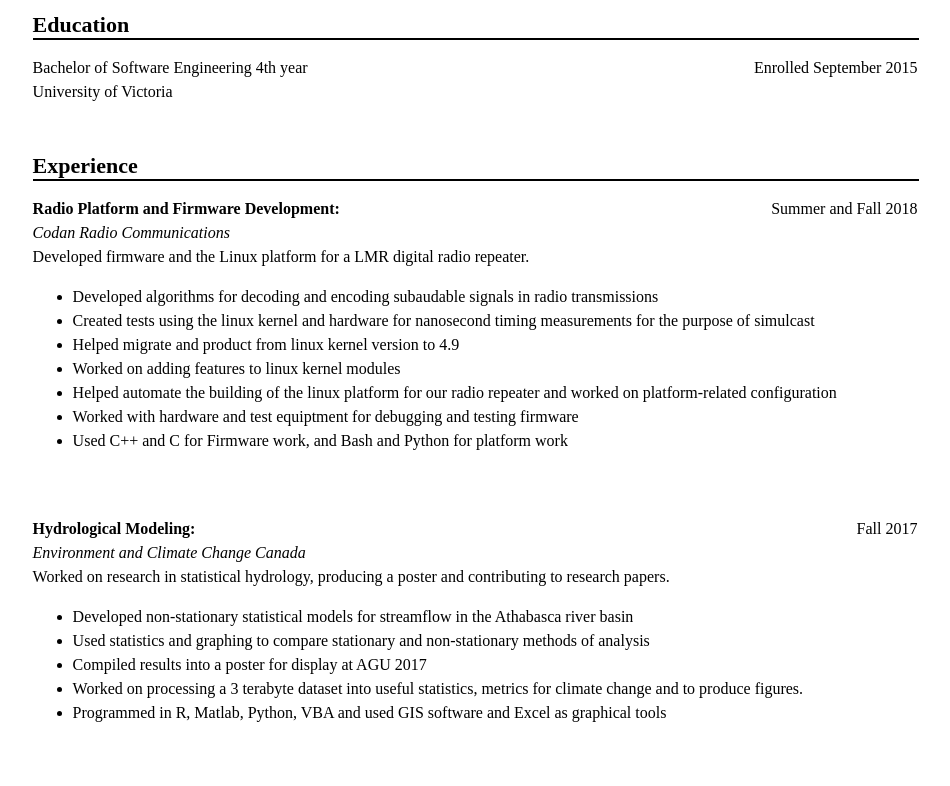
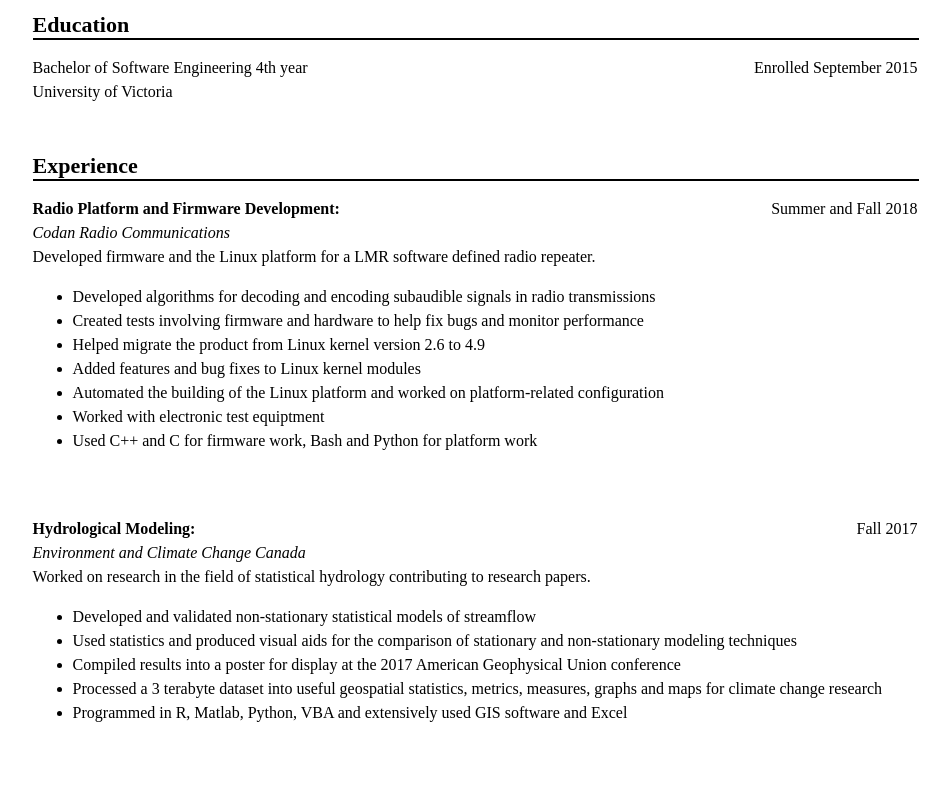
Before and after one commit to joshhartmann11/joshhartmann11.github.io, a plain HTML site: page index.html in a window 1280 px wide. Shown: the part 150-936 px from the top of the page, without its empty margins (165-1115 px from the left). Drawn offline with Linux system fonts and the light colour scheme.

Commit message:
Updated resume

```diff
--- a/index.html
+++ b/index.html
@@ -20,15 +20,15 @@
                     <h3>
                         <b>Radio Platform and Firmware Development:</b><k style="float:right;">Summer and Fall 2018</k><br>
                         <i>Codan Radio Communications</i><br>
-                            Developed firmware and the Linux platform for a LMR digital radio repeater.
+                            Developed firmware and the Linux platform for a LMR software defined radio repeater.
                             <ul>
-                                <li>Developed algorithms for decoding and encoding subaudable signals in radio transmissions</li>
-                                <li>Created tests using the linux kernel and hardware for nanosecond timing measurements for the purpose of simulcast</li>
-                                <li>Helped migrate and product from linux kernel version to 4.9</li>
-                                <li>Worked on adding features to linux kernel modules</li>
-                                <li>Helped automate the building of the linux platform for our radio repeater and worked on platform-related configuration</li>
-                                <li>Worked with hardware and test equiptment for debugging and testing firmware</li>
-                                <li>Used C++ and C for Firmware work, and Bash and Python for platform work</li>
+                                <li>Developed algorithms for decoding and encoding subaudible signals in radio transmissions</li>
+                                <li>Created tests involving firmware and hardware to help fix bugs and monitor performance</li>
+                                <li>Helped migrate the product from Linux kernel version 2.6 to 4.9</li>
+                                <li>Added features and bug fixes to Linux kernel modules</li>
+                                <li>Automated the building of the Linux platform and worked on platform-related configuration</li>
+                                <li>Worked with electronic test equiptment</li>
+                                <li>Used C++ and C for firmware work, Bash and Python for platform work</li>
                             </ul>
 
 
@@ -37,13 +37,13 @@
 
                         <b>Hydrological Modeling:</b><k style="float:right;">Fall 2017</k><br>
                         <i>Environment and Climate Change Canada</i><br>
-                            Worked on research in statistical hydrology, producing a poster and contributing to research papers.
+                            Worked on research in the field of statistical hydrology contributing to research papers.
                             <ul>
-                                <li>Developed non-stationary statistical models for streamflow in the Athabasca river basin</li>
-                                <li>Used statistics and graphing to compare stationary and non-stationary methods of analysis</li>
-                                <li>Compiled results into a poster for display at AGU 2017</li>
-                                <li>Worked on processing a 3 terabyte dataset into useful statistics, metrics for climate change and to produce figures.</li>
-                                <li>Programmed in R, Matlab, Python, VBA and used GIS software and Excel as graphical tools</li>
+                                <li>Developed and validated non-stationary statistical models of streamflow</li>
+                                <li>Used statistics and produced visual aids for the comparison of stationary and non-stationary modeling techniques</li>
+                                <li>Compiled results into a poster for display at the 2017 American Geophysical Union conference</li>
+                                <li>Processed a 3 terabyte dataset into useful geospatial statistics, metrics, measures, graphs and maps for climate change research</li>
+                                <li>Programmed in R, Matlab, Python, VBA and extensively used GIS software and Excel</li>
                             </ul>
 
                         <br>
@@ -51,16 +51,16 @@
 
                         <b>Day Camp Counsellor:</b><k style="float:right;">Summer 2016</k><br>
                         <i>Hive Development</i><br>
-                            Summer day-camp counsellor supporting children both with and without a variety of disabilities. Lead in community
-                            activities, organizing events, and creating camp schedules that were tailored to kids with differing abilities.
+                        Summer day-camp counselor supporting children both with and without a variety of disabilities. Leader in community activities,
+                        organizing events, and creating camp schedules that were tailored to kids with disabilities.
 
                         <br>
                         <br>
                         <br>
 
                         <b>Support Worker:</b><k style="float:right;">Summer 2016</k><br>
-                            Worked with a child with developmental disabilities, taking him out on community excursions
-                            while working on behavioral, communication, and violence issues.  Worked alongside other supporters in his journey.
+                        Worked with a child with developmental disabilities, taking him out on community excursions while working on behavioural challenges, strengthening
+                        communication, and de-escalating violence. Worked alongside other supporters in his journey.
 
                         <br>
                         <br>
@@ -68,9 +68,8 @@
 
                         <b>Summer Camp Counsellor (Volunteer):</b><k style="float:right;">Summer 2015, Summer 2014</k><br>
                         <i>Stillwood Camp and Conference Centre</i><br>
-                            Counsellor with 10 kids, aged 6-17, for 6 days at a time. Counselled many kids with disabilities integrating
-                            them into camp. Lead activities, maintained facilities, organized kids, and worked as a team to produce
-                            events for campers.
+                        Counselor with 10 kids, aged 6-17, for 6 days at a time. Supported many kids with developmental disabilities, integrating them into camp. Leader of activities,
+                        maintained facilities, organized kids, and worked as a team to produce events for campers.
                     </h3><br>
 
 
@@ -78,8 +77,8 @@
                 <h1>Technical Skills<div id="divline"></div></h1>
                     <h3>
                         <b>Programming:</b>
-                        Proficient programming in Python, R, Java, Matlab, C, C++, and working with SQL, HTML, CSS, Javascript, and UML.
-                        Experienced with git, Atlassian and ADO tools, object oriented design, relational databases, multithreading, and with Windows, OSX, and Linux.
+                        Proficient in Python, C, C++, R, Matlab, Java, Bash have worked with SQL, HTML, CSS, Javascript and Latex. Experienced with Git, Atlassian and ADO tools,
+                        object oriented design, relational databases, and developing under Windows, OSX, and Linux.
                         <br><br>
 
                         <b>Communication:</b>
@@ -98,16 +97,14 @@
                     <h1>Personal Skills and Hobbies<div id="divline"></div></h1>
                     <h3>
                         <b>Programming and Software Engineering:</b>
-                        I enjoy solving everyday problems and challenging myself in software engineering through personal research
-                        and software design. I have written a variety of small programs to help with productivity, expand my knowledge,
-                        and explore new areas of computer science. Currently, I'm working on <a href="projects.html">a financial application for my brother</a>
-                        to automate some tasks for evaluating investments.
+                        Most of my programming is done outside of the context of school. I enjoy solving everyday problems and challenging myself
+                        by learning new concepts.
                         <br><br>
 
                         <b>Electronics:</b>
-                        As a book-taught electronics hobbyist, I've amassed a collection of electronic components that I
-                        enjoy tinkering and building with.  Experienced with soldering small components, integrating
-                        software into electonic projects, debugging and building simple circuits. Currently, I'm working on <a href="projects.html">a 3D Printer.</a>
+                        As a book-taught electronics hobbyist, I’ve amassed a collection of electronic components that I enjoy tinkering and
+                        building with. Experienced with soldering small components, integrating firmware into electonics projects, debugging,
+                        reading, and building simple circuits.
                         <br><br>
 
                         <b>Woodworking:</b>
```
